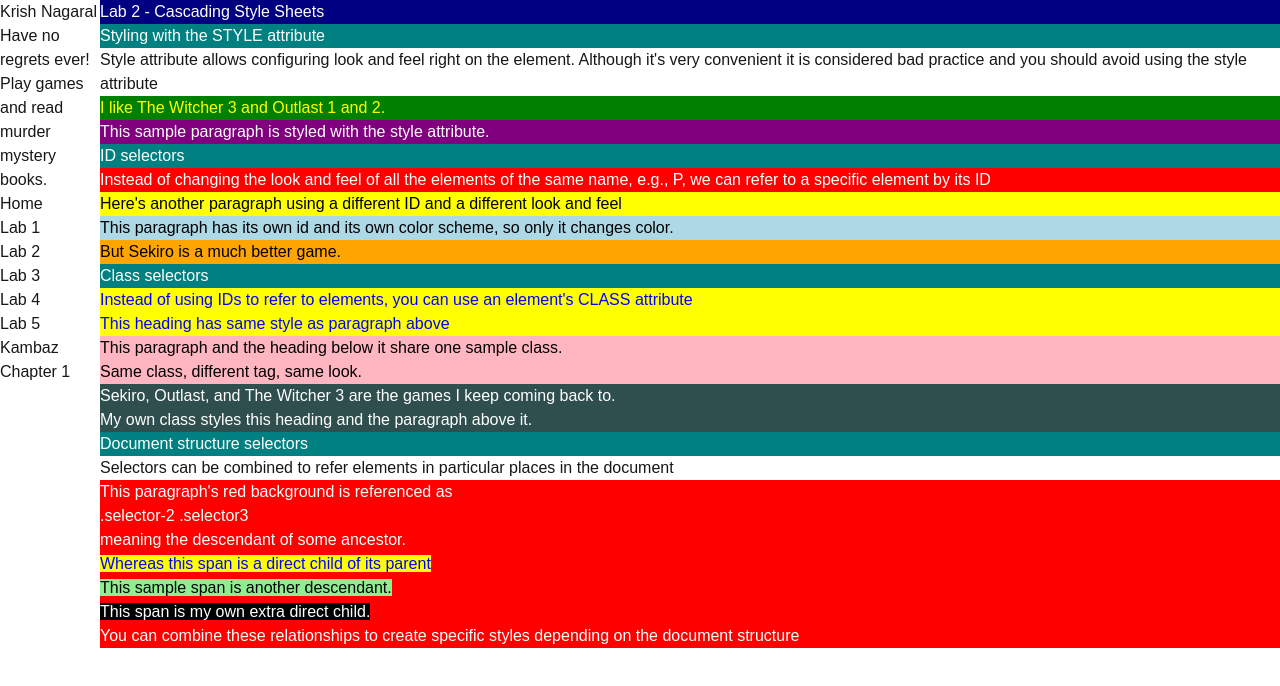
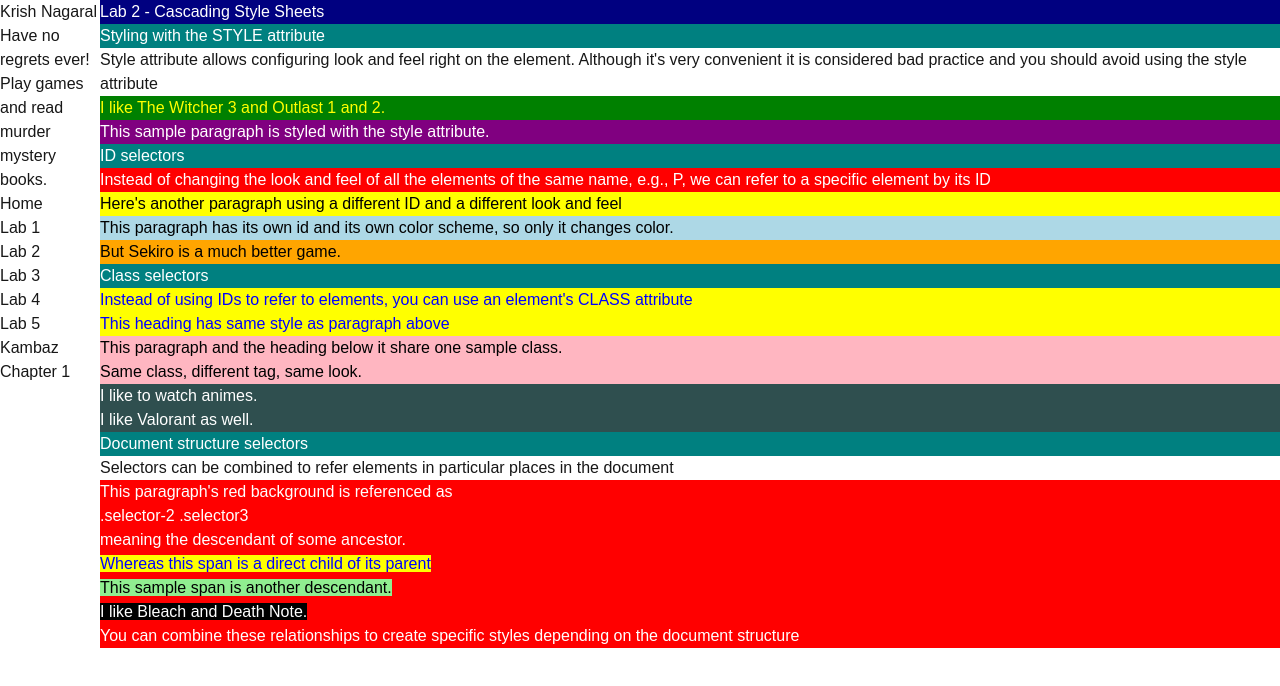
Before and after one commit to Blanq-one/webdev-client, a Next.js app: page /labs/lab2 in a window 1280 px wide. Shown: the top 686 px of the page. Built offline with nearby package versions, Linux system fonts and the light colour scheme.

Commit message:
Replace Lab 2 class selector sample text with personal sentences

```diff
--- a/app/labs/lab2/page.tsx
+++ b/app/labs/lab2/page.tsx
@@ -48,13 +48,8 @@ export default function Lab2() {
         <h4 className="wd-ai-class-selector">
           Same class, different tag, same look.
         </h4>
-        <p className="wd-your-class">
-          Sekiro, Outlast, and The Witcher 3 are the games I keep coming back
-          to.
-        </p>
-        <h4 className="wd-your-class">
-          My own class styles this heading and the paragraph above it.
-        </h4>
+        <p className="wd-your-class">I like to watch animes.</p>
+        <h4 className="wd-your-class">I like Valorant as well.</h4>
       </div>
       <div id="wd-css-document-structure">
         <div className="wd-selector-1">
@@ -78,7 +73,7 @@ export default function Lab2() {
               </span>
               <br />
               <span className="wd-my-selector">
-                This span is my own extra direct child.
+                I like Bleach and Death Note.
               </span>
               <br />
               You can combine these relationships to create specific styles
```
